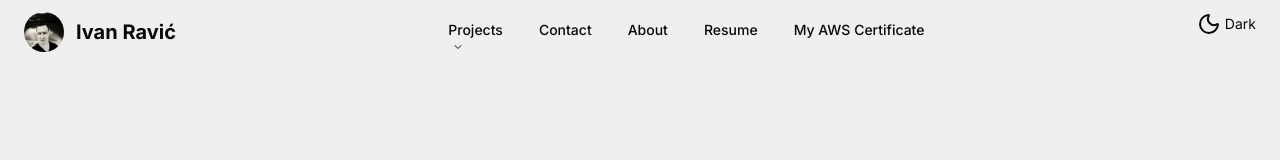
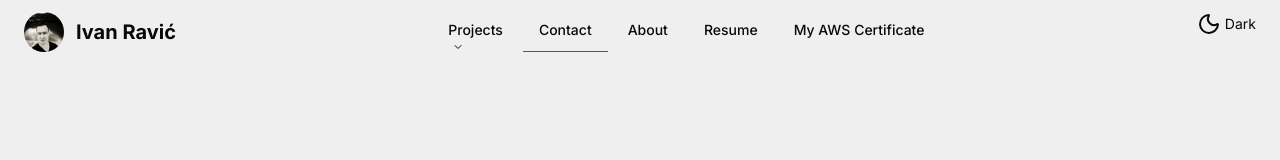
Before and after one commit to IvanRavic88/portfolio_nextjs_docker, a Next.js app: page /contact in a window 1280 px wide. Shown: the top 160 px of the page. Built offline with nearby package versions, Linux system fonts and the light colour scheme; no server answers.

Commit message:
feat: indicate active route in the desktop nav
Add an active-page indicator: the current route's nav item keeps a persistent
red underline (and aria-current="page"). Covers Projects, Contact, and About
via usePathname.

```diff
--- a/src/app/globals.css
+++ b/src/app/globals.css
@@ -92,6 +92,12 @@
   transform: scaleX(1);
 }
 
+/* Active route: keep the red underline permanently visible. */
+.text-link-animation.is-active::before {
+  transform: scaleX(1);
+  transform-origin: 0 50%;
+}
+
 .roundedButton {
   max-width: fit-content;
   border-radius: 3em;
--- a/src/components/header/navigation-menu-shadcn.tsx
+++ b/src/components/header/navigation-menu-shadcn.tsx
@@ -2,6 +2,7 @@
 
 import * as React from 'react';
 import Link from 'next/link';
+import { usePathname } from 'next/navigation';
 
 import { cn } from '@/lib/utils';
 
@@ -16,11 +17,18 @@ import {
 } from '@/components/ui/navigation-menu';
 
 export const NavMenu: React.FC = () => {
+  const pathname = usePathname();
+  const isProjects = pathname.startsWith('/projects');
+  const isContact = pathname === '/contact';
+  const isAbout = pathname === '/about';
   return (
     <NavigationMenu>
       <NavigationMenuList>
         <NavigationMenuItem>
-          <NavigationMenuTrigger className="text-link-animation">
+          <NavigationMenuTrigger
+            className={cn('text-link-animation', isProjects && 'is-active')}
+            aria-current={isProjects ? 'page' : undefined}
+          >
             Projects
           </NavigationMenuTrigger>
           <NavigationMenuContent className="">
@@ -52,7 +60,12 @@ export const NavMenu: React.FC = () => {
           <NavigationMenuLink asChild>
             <Link
               href="/contact"
-              className={`text-link-animation hover:text-custom-red ${navigationMenuTriggerStyle()}`}
+              aria-current={isContact ? 'page' : undefined}
+              className={cn(
+                'text-link-animation hover:text-custom-red',
+                navigationMenuTriggerStyle(),
+                isContact && 'is-active',
+              )}
             >
               Contact
             </Link>
@@ -62,7 +75,12 @@ export const NavMenu: React.FC = () => {
           <NavigationMenuLink asChild>
             <Link
               href="/about"
-              className={`text-link-animation hover:text-custom-red ${navigationMenuTriggerStyle()}`}
+              aria-current={isAbout ? 'page' : undefined}
+              className={cn(
+                'text-link-animation hover:text-custom-red',
+                navigationMenuTriggerStyle(),
+                isAbout && 'is-active',
+              )}
             >
               About
             </Link>
```
